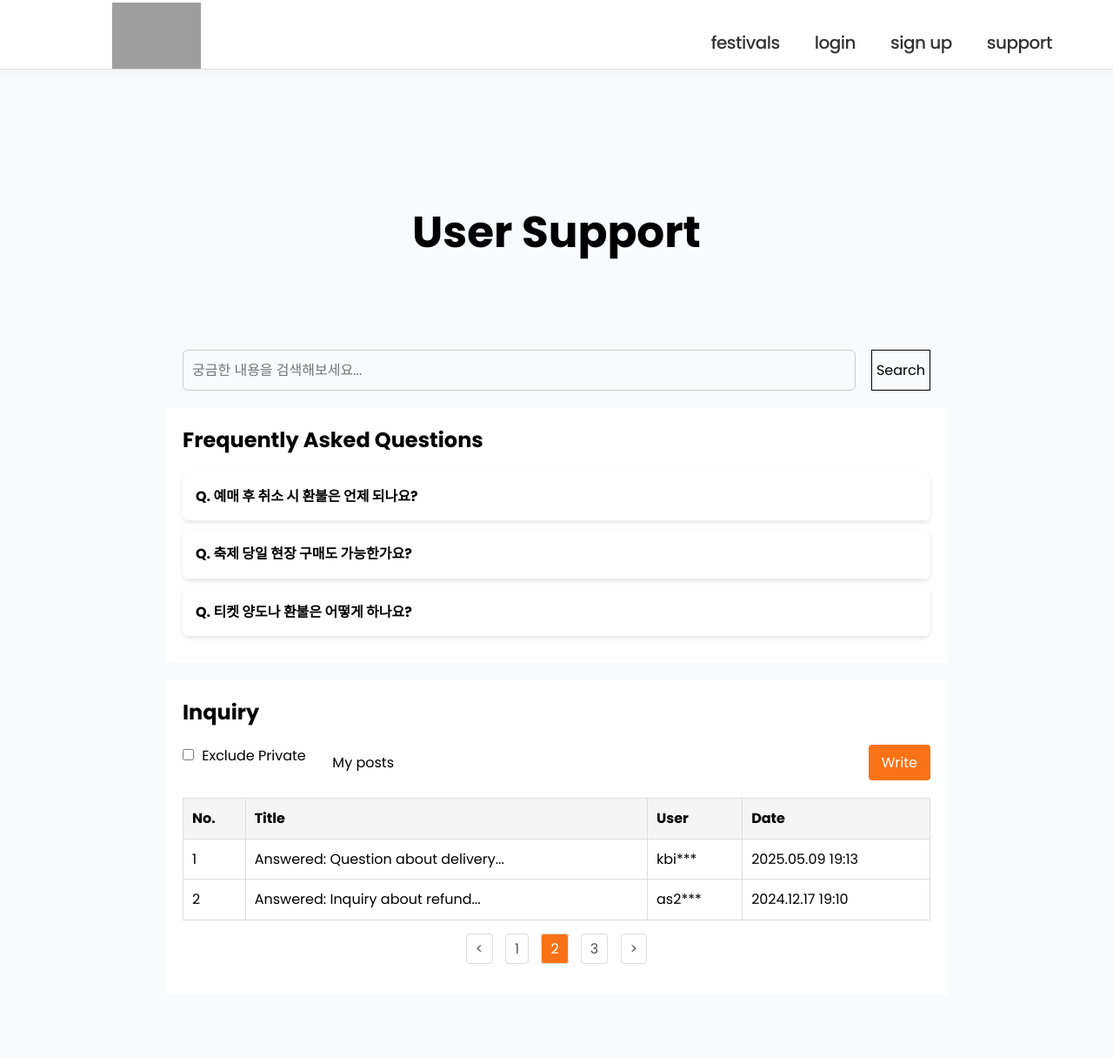
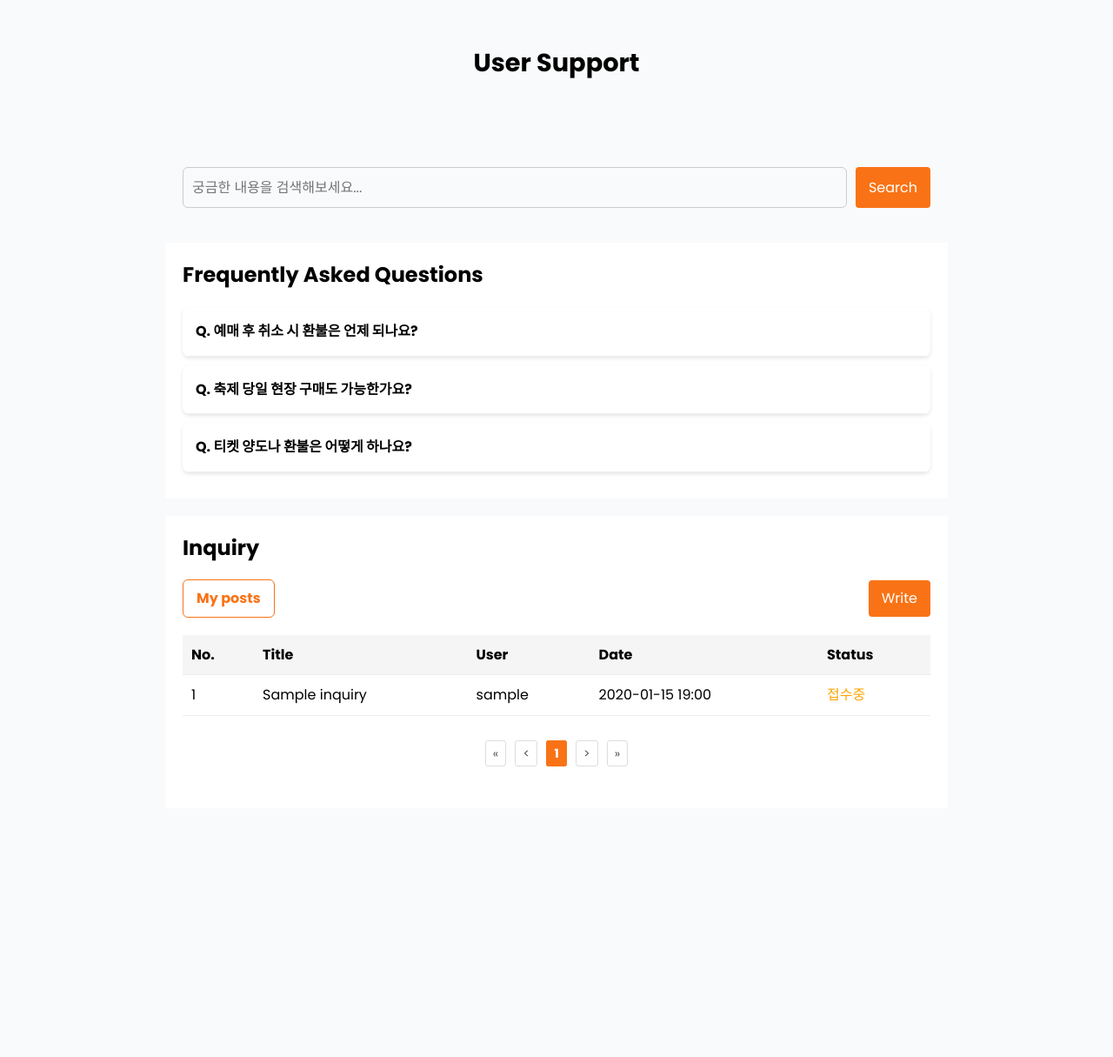
Before and after one commit to 321qas/Project, a Django app: page /inquiry/support/ in a window 1280 px wide. Shown: the whole page at 87% size. After the commit the page ends 881 px from the top, so only its background shows below. Run offline with Django 5.2, Linux system fonts and the light colour scheme; tables that the repository leaves empty hold one stand-in row (values such as "Sample post"); grey boxes are pictures that could not be loaded.

Commit message:
inquiries

```diff
--- a/PastPest/settings.py
+++ b/PastPest/settings.py
@@ -81,7 +81,7 @@ WSGI_APPLICATION = 'PastPest.wsgi.application'
 DATABASES = { # Oracle 데이터베이스 설정
     'default': {
         'ENGINE': 'django.db.backends.oracle',
-        'NAME': 'orcl',  # 'orcl' or 'xe'
+        'NAME': 'xe',  # 'orcl' or 'xe'
         'USER': 'ora_user2',
         'PASSWORD': '1111',
         'HOST': 'localhost',
--- a/inquiry/templates/user_support.html
+++ b/inquiry/templates/user_support.html
@@ -1,43 +1,30 @@
+
 {% load static %}
 <!DOCTYPE html>
 <html lang="en">
 <head>
     <meta charset="UTF-8">
     <meta name="viewport" content="width=device-width, initial-scale=1.0">
-    <link rel="stylesheet" href="css/main.css">
-    <link rel="stylesheet" type="text/css" href="/static/css/navigation.css?v=Y"/>
+    <link rel="stylesheet" type="text/css" href="/static/css/main.css">
+    <link rel="stylesheet" type="text/css" href="/static/css/navigation.css"/>
+    <link rel="stylesheet" type="text/css" href="/static/css/layout.css"/>
+    <link rel="stylesheet" type="text/css" href="/static/css/base.css"/>
+    <link rel="stylesheet" type="text/css" href="/static/css/components.css"/>
+    <link rel="stylesheet" type="text/css" href="/static/css/font.css"/>
+    <script src="https://code.jquery.com/jquery-3.6.0.min.js"></script>
 
         <title>My Page</title>
     <style>
 
-
-        /*
-        .header {
-            display: flex;
-            justify-content: space-between;
-            align-items: center;
-            padding: 10px 20px;
-            background-color: #ffffff;
-            border-bottom: 2px solid #ddd;
-            box-shadow: 0 2px 4px rgba(0, 0, 0, 0.1);
-        }
-        .header a {
-            text-decoration: none;
-            color: #333;
-            margin: 0 15px;
-            font-weight: bold;
-        }
-        .header a.active {
-            text-decoration: underline;
-        }
-        */
-
         h1 {
             text-align: center;
-            font-size: 50px;
-            margin: 100px 0 100px 0;
+            font-size: 1.8rem;
+            margin-bottom: 100px;
         }
 
+        button {
+            font-weight: normal;
+        }
         /* FAQ, Inquiry 탭 */
 
         .tabs {
@@ -63,11 +50,6 @@
             padding: 20px;
             background-color: #ffffff;
             max-width: 900px;
-            /*
-            border: 1px solid #ddd;
-            border-radius: 8px;
-            box-shadow: 0 4px 6px rgba(0, 0, 0, 0.1);
-            */
         }
 
         /* FAQ 내용 */
@@ -85,8 +67,9 @@
         .search-bar {
             display: flex;
             justify-content: space-between;
-            margin: 0 auto 20px;
+            margin: 0 auto 40px;
             width:860px;
+            gap: 10px;
 
         }
 
@@ -98,10 +81,12 @@
         border-radius: 6px;
         }
 
+        /*
         .search-bar button {
             border: 1px solid black;
             padding: 5px;
         }
+            */
 
         .faq-item {
         background: #fff;
@@ -180,18 +165,28 @@
 
         .controls-left {
             display: flex;
-            width: 30%;
-            gap: 10px;
+            width: fit-content;
+            gap: 20px;
         }
+        /*
+        #my-posts-toggle {
+            font-weight: 500;
+        }
+        */
 
+        {% comment %}
         .controls .exclude-private {
+            display: flex;
             margin-right: auto;
+            align-items: center;
         }
+        {% endcomment %}
 
         .controls input[type="checkbox"] {
-            margin-right: 5px;
+            margin-right: 10px;
 
         }
+        /*
         .controls .btn {
             padding: 8px 15px;
             border: none;
@@ -202,64 +197,90 @@
             background-color: #f97316;
             color: #ffffff;
         }
+        */
         .table {
             width: 100%;
-            border-collapse: collapse;
+            border-collapse: separate;
+            border-spacing: 0;
             margin-bottom: 20px;
         }
         .table th, .table td {
-            border: 1px solid #ddd;
+            border-bottom: 1px solid #eee;
             text-align: left;
             padding: 10px;
         }
         .table th {
             background-color: #f5f5f5;
         }
-        .table tr.collapsible-content {
-            display: none;
+        .table tr.collapsible-content td {
+            background-color: #f9fafb;
+            border-top: 2px solid var(--color-primary);
+            padding: 20px;
         }
-        .table tr.active.collapsible-content {
-            display: table-row;
+        .table tr.collapsible-content p strong {
+            display: inline-block;
+            width: 30px;
+            font-weight: 600;
         }
+        .table tr.collapsible-content p.q strong {
+            color: #4B5563;
+        }
+        .table tr.collapsible-content p.a strong {
+            color: var(--color-primary);
+        }
+
+        .q-row, .a-row {
+            display: flex;
+            gap: 8px;
+            align-items: baseline;
+            margin-bottom: 4px;
+        }
+
+        .q-row strong {
+            color: #4B5563;
+        }
+
+        .a-row strong {
+            color: var(--color-primary);
+        }
+
+        #inquiry-table tr[data-id] td:nth-child(2) {
+            cursor: pointer;
+        }
+
+
         .pagination {
             text-align: center;
-            margin: 20px 0;
+            margin: 30px 0;
         }
+
         .pagination a {
             text-decoration: none;
             color: #555;
-            margin: 0 5px;
-            padding: 5px 10px;
+            margin: 0 3px;
+            padding: 4px 8px;
+            font-size: 14px; /* 글씨 크기 줄이기 */
             border: 1px solid #ddd;
-            border-radius: 4px;
+            border-radius: 3px;
         }
+
         .pagination a.active {
             background-color: #f97316;
             color: white;
+            font-weight: bold;
+            border-color: #f97316;
         }
-
 
     </style>
 </head>
 <body>
-    <!--
-    <header class="header">
-        <a href="#">로고</a>
-        <nav>
-            <a href="#">축제 정보</a>
-            <a href="#" class="active">마이페이지</a>
-            <a href="#">고객센터</a>
-        </nav>
-    </header>
-    -->
-    {% include "header.html" %}
     <div id="wrap">
         <div class="contents">
             <h1>User Support</h1>
 
             <div class="search-bar">
                 <input type="text" id="searchInput" placeholder="궁금한 내용을 검색해보세요..." onkeyup="filterFAQ()">
-                <button>Search</button>
+                <button class="clickBtn orange">Search</button>
             </div>
 
             <div id="FAQ" class="content">
@@ -306,15 +327,17 @@
 
                     <div class="controls">
                         <div class="controls-left">
+                            {% comment %}
                             <div class="exclude-private">
                                 <input type="checkbox" id="exclude-private">
                                 <label for="exclude-private">Exclude Private</label>
                             </div>
-                            <button class="btn" id="my-posts-toggle">My posts</button>
+                            {% endcomment %}
+                            <a class="moreBtn white-orange" id="my-posts-toggle">My posts</a>
+
+
                         </div>
-                        <a href="/inquiry/write/">
-                            <button class="btn btn-orange">Write</button>
-                        </a>
+                        <a href="../write/" class="clickBtn orange">Write</a>
                     </div>
                 </div>
 
@@ -325,111 +348,186 @@
                             <th>Title</th>
                             <th>User</th>
                             <th>Date</th>
+                            <th>Status</th>
                         </tr>
                     </thead>
                     <tbody id="inquiry-table">
-                        <tr data-id="1">
-                            <td>1</td>
-                            <td>Answered: Question about delivery...</td>
-                            <td>kbi***</td>
-                            <td>2025.05.09 19:13</td>
-                        </tr>
-                        <tr class="collapsible-content" data-id="1">
-                            <td colspan="4">
-                                <p><strong>Q:</strong> Can you deliver this without...</p>
-                                <p><strong>A:</strong> Yes, our delivery service...</p>
+                        {% for inquiry in inquiries %}
+                        <tr data-id="{{ forloop.counter }}">
+                            <td>{{ forloop.counter }}</td>
+                            <td>{{inquiry.title}}</td>
+                            <td style="{% if not inquiry.user.nickname %}color: gray;{% endif %}">
+                                {{ inquiry.user.nickname|default:"탈퇴한 회원입니다" }}
+                            </td>
+
+                            <td>{{ inquiry.created_at|date:"Y-m-d H:i" }}</td>
+                            <td>
+                                {% if inquiry.status == 'answered' %}
+                                <span style="color: green;">답변완료</span>
+                                {% else %}
+                                <span style="color: orange;">접수중</span>
+                                {% endif %}
                             </td>
                         </tr>
-                        <tr data-id="2">
-                            <td>2</td>
-                            <td>Answered: Inquiry about refund...</td>
-                            <td>as2***</td>
-                            <td>2024.12.17 19:10</td>
-                        </tr>
-                        <tr class="collapsible-content" data-id="2">
-                            <td colspan="4">
-                                <p><strong>Q:</strong> How do I process a refund...</p>
-                                <p><strong>A:</strong> Please contact our support...</p>
+                        <tr class="collapsible-content" data-id="{{ forloop.counter }}">
+                            <td colspan="5">
+                                <div class="q-row">
+                                    <strong>Q:</strong>
+                                    <span>{{ inquiry.content }}</span>
+                                </div>
+                                <br>
+                                <div class="a-row">
+                                    <strong>A:</strong>
+                                    <span>
+                                        {% if inquiry.status == 'answered' %}
+                                            {{ inquiry.replies.first.content }}
+                                        {% else %}
+                                            아직 답변이 등록되지 않았습니다.
+                                        {% endif %}
+                                    </span>
+                                </div>
                             </td>
                         </tr>
+                        {% endfor%}
                     </tbody>
                 </table>
 
+
                 <div class="pagination">
-                    <a href="#">&lt;</a>
-                    <a href="#">1</a>
-                    <a href="#" class="active">2</a>
-                    <a href="#">3</a>
-                    <a href="#">&gt;</a>
+                    <a href="?page=1"
+                    class="{% if inquiries.number == 1 %}disabled{% endif %}">&laquo;</a> {%comment%} 가장처음 {%endcomment%}
+
+                    <a href="?page={% if inquiries.has_previous %}{{ inquiries.previous_page_number }}{% else %}1{% endif %}"
+                    class="{% if not inquiries.has_previous %}disabled{% endif %}">&lt;</a>
+
+                    {% for num in inquiries.paginator.page_range %}
+                        <a href="?page={{ num }}" class="{% if inquiries.number == num %}active{% endif %}">{{ num }}</a>
+                    {% endfor %}
+
+                    <a href="?page={% if inquiries.has_next %}{{ inquiries.next_page_number }}{% else %}{{ inquiries.paginator.num_pages }}{% endif %}"
+                    class="{% if not inquiries.has_next %}disabled{% endif %}">&gt;</a>
+
+                    <a href="?page={{ inquiries.paginator.num_pages }}"
+                    class="{% if inquiries.number == inquiries.paginator.num_pages %}disabled{% endif %}">&raquo;</a> {%comment%} 가장끝 {%endcomment%}
                 </div>
+
+
             </div>
         </div>
     </div>
 
     <script>
-        const tableRows = document.querySelectorAll('tr[data-id]');
-        tableRows.forEach(row => {
-            row.addEventListener('click', () => {
-                const contentRow = document.querySelector(`.collapsible-content[data-id="${row.dataset.id}"]`);
-                contentRow.classList.toggle('active');
-            });
+
+        function formatDate(isoString) {
+    const date = new Date(isoString);
+    const yyyy = date.getFullYear();
+    const mm = String(date.getMonth() + 1).padStart(2, '0'); // 월은 0부터 시작
+    const dd = String(date.getDate()).padStart(2, '0');
+    const hh = String(date.getHours()).padStart(2, '0');
+    const mi = String(date.getMinutes()).padStart(2, '0');
+    return `${yyyy}-${mm}-${dd} ${hh}:${mi}`;
+}
+        // my posts render
+        $(document).ready(function () {
+    const isLoggedIn = "{{ session_user_id|default:'' }}" !== "";
+
+    $("#my-posts-toggle").on("click", function (e) {
+        if (!isLoggedIn) {
+            e.preventDefault();
+            if (confirm("로그인이 필요합니다. 로그인 페이지로 이동할까요?")) {
+                window.location.href = `/accounts/login/`;
+            }
+        } else {
+            $.ajax({
+                url: "/inquiry/support/my_posts/",
+                method: "GET",
+                success: function (response) {
+                    const tbody = $("#inquiry-table");
+                    tbody.empty();
+
+                    response.inquiries.forEach(function (item) {
+                        const statusHtml = item.status === 'answered'
+                            ? '<span style="color: green;">답변완료</span>'
+                            : '<span style="color: orange;">접수중</span>';
+                        const createdAtFormatted = formatDate(item.created_at);
+
+                        const row = `
+                            <tr data-id="${item.no}">
+                                <td>${item.no}</td>
+                                <td>${item.title}</td>
+                                <td>${item.user__nickname}</td>
+                                <td>${createdAtFormatted}</td>
+                                <td>${statusHtml}</td>
+                            </tr>
+                            <tr class="collapsible-content" data-id="${item.no}" style="display:none;">
+                                <td colspan="5">
+                                    <div class="q-row"><strong>Q:</strong> <span>${item.content}</span></div><br>
+                                    <div class="a-row"><strong>A:</strong> <span>${item.answer}</span></div>
+                                </td>
+                            </tr>
+                        `;
+                        tbody.append(row);
                     });
 
-        const myPostsToggle = document.getElementById('my-posts-toggle');
-        myPostsToggle.addEventListener('click', () => {
-            const currentState = myPostsToggle.textContent.trim();
-            if (currentState === 'My posts') {
-                myPostsToggle.textContent = 'Show all';
-                // Add logic to filter only user posts here
+                    // 클릭 이벤트 재연결
+                    $(".collapsible-content").hide();
+                    $("#inquiry-table tr[data-id] td:nth-child(2)").off("click").on("click", function () {
+                        const row = $(this).closest("tr");
+                        const id = row.data("id");
+                        const contentRow = $(`.collapsible-content[data-id='${id}']`);
+
+                        if (contentRow.is(":visible")) {
+                            contentRow.hide();
                         } else {
-                myPostsToggle.textContent = 'My posts';
-                // Add logic to show all posts here
+                            $(".collapsible-content").hide();
+                            contentRow.show();
+                            this.scrollIntoView({ behavior: "smooth", block: "center" });
                         }
                     });
-
-        const searchButton = document.getElementById('search-button');
-        searchButton.addEventListener('click', () => {
-            const query = document.getElementById('search-input').value.toLowerCase();
-            const rows = document.querySelectorAll('tbody tr[data-id]');
-
-            rows.forEach(row => {
-                const content = row.innerText.toLowerCase();
-                if (content.includes(query)) {
-                    row.style.display = '';
-                    const contentRow = document.querySelector(`.collapsible-content[data-id="${row.dataset.id}"]`);
-                    if (contentRow) contentRow.style.display = '';
-                } else {
-                    row.style.display = 'none';
-                    const contentRow = document.querySelector(`.collapsible-content[data-id="${row.dataset.id}"]`);
-                    if (contentRow) contentRow.style.display = 'none';
+                },
+                error: function () {
+                    alert("내 문의글을 불러오는 중 오류가 발생했습니다.");
+                }
+            });
         }
     });
 });
 
-        function toggleAnswer(el) {
-        const answer = el.nextElementSibling;
-        answer.classList.toggle('open');
-        }
 
-        function filterFAQ() {
-        const input = document.getElementById("searchInput").value.toLowerCase();
-        const faqItems = document.querySelectorAll(".faq-item");
-        let matchCount = 0;
+            const collapsibles = $(".collapsible-content");
+            collapsibles.hide();
 
-        faqItems.forEach(item => {
-            const question = item.querySelector(".faq-question").textContent.toLowerCase();
-            const answer = item.querySelector(".faq-answer").textContent.toLowerCase();
+            $("#inquiry-table tr[data-id] td:nth-child(2)").on("click", function () {
+            const row = $(this).closest("tr");
+            const id = row.data("id");
+            const contentRow = $(`.collapsible-content[data-id='${id}']`);
 
-            if (question.includes(input) || answer.includes(input)) {
-            item.style.display = "";
-            matchCount++;
+            if (contentRow.is(":visible")) {
+                // 이미 열려 있다면 닫기
+                contentRow.hide();
             } else {
-            item.style.display = "none";
+                // 먼저 다 닫고 현재 것만 열기
+                collapsibles.hide();
+                contentRow.show();
+
+                // 스크롤 이동
+                this.scrollIntoView({
+                behavior: "smooth",
+                block: "center"})
                 }
             });
 
-        document.getElementById("noResult").style.display = matchCount === 0 ? "block" : "none";
+            // 외부 클릭 시 전체 닫기
+            $(document).on("click", function (e) {
+                if (
+                    !$(e.target).closest("#inquiry-table tr[data-id]").length &&
+                    !$(e.target).closest(".collapsible-content").length
+                ) {
+                    collapsibles.hide();
                 }
+            });
+
+
     </script>
 
 </body>
--- a/inquiry/urls.py
+++ b/inquiry/urls.py
@@ -4,5 +4,6 @@ from . import views
 app_name = 'inquiry'
 urlpatterns = [
     path('support/', views.user_support, name='user_support'),
+    path('support/my_posts/', views.my_posts, name='my_posts'),
     path('write/', views.inquiry_write, name='inquiry_write'),
 ]
--- a/inquiry/views.py
+++ b/inquiry/views.py
@@ -1,8 +1,27 @@
-from django.shortcuts import render
+from django.shortcuts import render, redirect
+from inquiry.models import Inquiry
+from django.core.paginator import Paginator, EmptyPage
+from django.http import JsonResponse
+
 
 # Create your views here.
 def user_support(request):
-    return render(request, 'user_support.html')
+    inquiries = Inquiry.objects.all().order_by('-created_at')
+    paginator = Paginator(inquiries, 10)  # 페이지당 10개
+    page_number = request.GET.get('page', 1)
+    page_obj = paginator.get_page(page_number)
+
+    context = {"inquiries":page_obj, 'session_user_id': request.session.get('user_id', '')}
+    return render(request, 'user_support.html', context)
+
+def my_posts(request):
+    user_id = request.session.get('user_id')
+    inquiries = Inquiry.objects.filter(user__user_id=user_id).values(
+        'user__nickname', 'title', 'created_at', 'status', 'content'
+    )
+    data = list(inquiries)
+    return JsonResponse({'inquiries': data})
+
 
 def inquiry_write(request):
     return render(request, 'inquiry_write.html')
```
Lines whose indentation alone changed are shown as unchanged.
